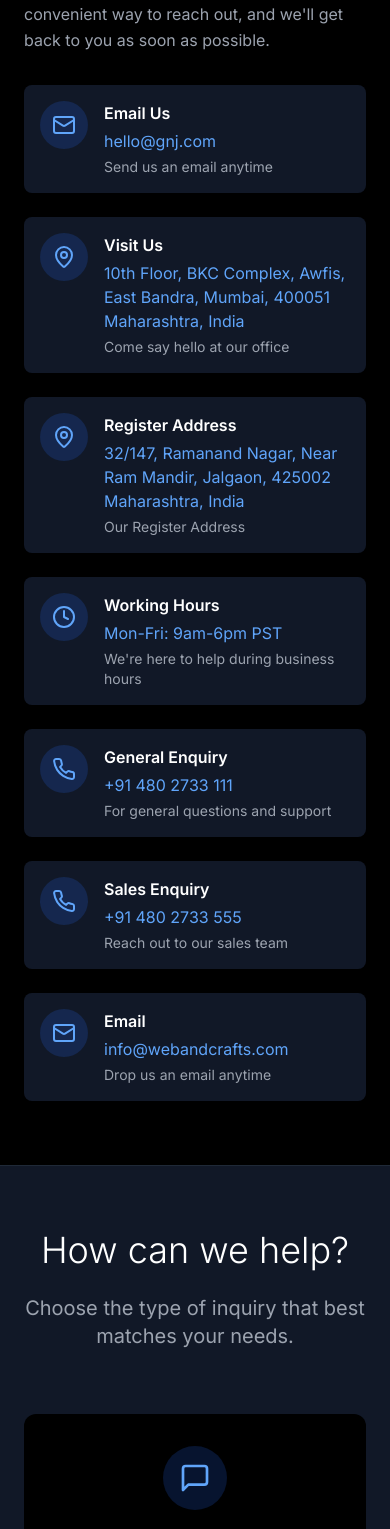
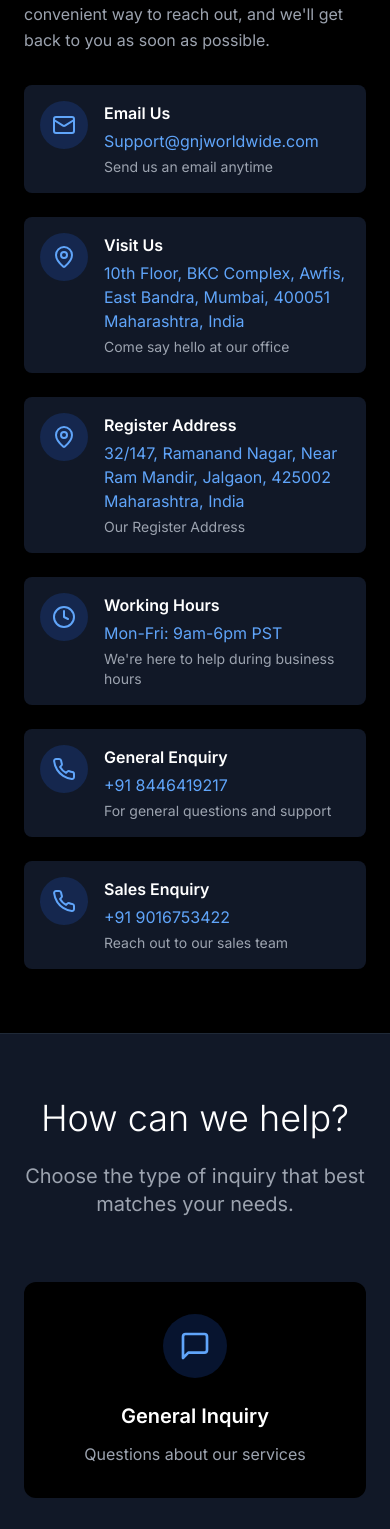
Before and after one commit to nikhilweb123/GNJ, a Next.js app: page /contact in a window 390 px wide. Shown: the part 1384-2913 px from the top of the page. Built offline with nearby package versions, Linux system fonts and the light colour scheme.

Commit message:
Update contact information in Footer and page.tsx for accuracy: Replace outdated phone numbers and email address with current contact details to ensure users have the correct information for inquiries.

```diff
--- a/app/components/Footer.tsx
+++ b/app/components/Footer.tsx
@@ -81,15 +81,15 @@ export default function Footer() {
             <div className="space-y-4">
               <div>
                 <div className="text-sm text-gray-400 mb-1">General Enquiry</div>
-                <div>+91 480 2733 111</div>
+                <div>+91 8446419217</div>
               </div>
               <div>
                 <div className="text-sm text-gray-400 mb-1">Sales Enquiry</div>
-                <div>+91 480 2733 555</div>
+                <div>+91 9016753422</div>
               </div>
               <div>
                 <div className="text-sm text-gray-400 mb-1">Email</div>
-                <div>support@gnjworldwide.com</div>
+                <div>Support@gnjworldwide.com</div>
               </div>
 
             </div>
--- a/app/contact/page.tsx
+++ b/app/contact/page.tsx
@@ -24,7 +24,7 @@ const contactInfo = [
   {
     icon: Mail,
     title: "Email Us",
-    details: "hello@gnj.com",
+    details: "Support@gnjworldwide.com",
     description: "Send us an email anytime",
   },
   {
@@ -48,20 +48,14 @@ const contactInfo = [
   {
     icon: Phone,
     title: "General Enquiry",
-    details: "+91 480 2733 111",
+    details: "+91 8446419217",
     description: "For general questions and support",
   },
   {
     icon: Phone,
     title: "Sales Enquiry",
-    details: "+91 480 2733 555",
+    details: "+91 9016753422",
     description: "Reach out to our sales team",
-  },
-  {
-    icon: Mail,
-    title: "Email",
-    details: "info@webandcrafts.com",
-    description: "Drop us an email anytime",
   },
 ]
 
```
Also changed, not shown: public/a-0030.jpg (added).
